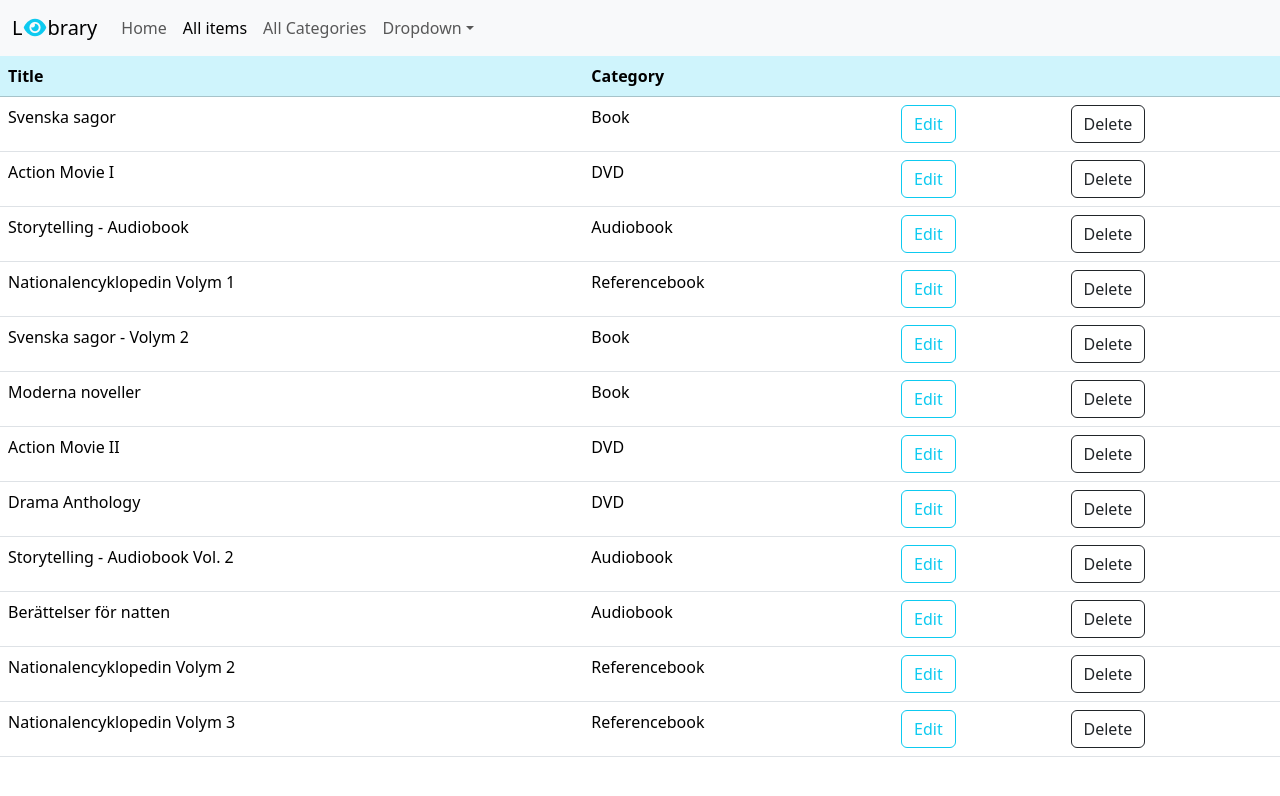
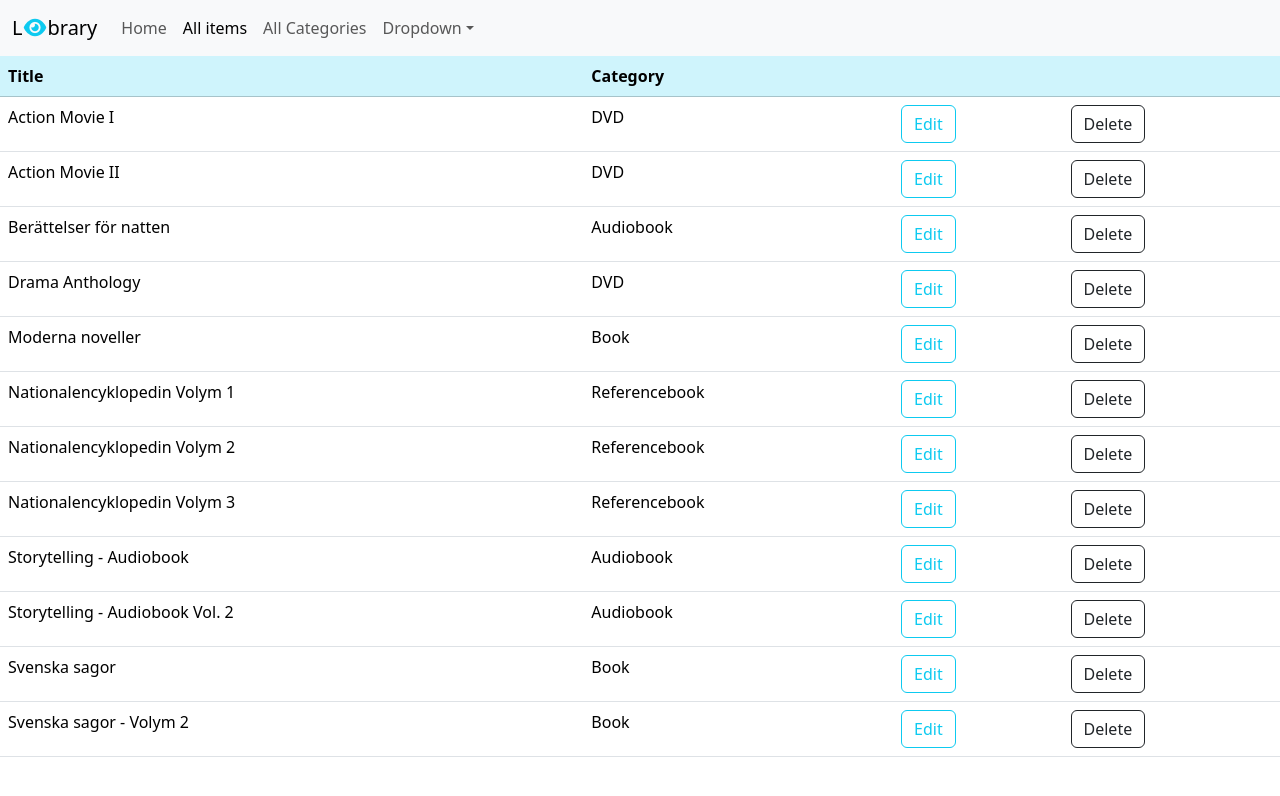
Before and after one commit to Socias93/leyebrary, a React (Vite) app: page /all/items in a window 1280 px wide. Shown: the top 796 px of the page. Built offline with nearby package versions, Linux system fonts and the light colour scheme.

Commit message:
sorting on title an category fixed

```diff
--- a/src/pages/items/AllItemsPage.tsx
+++ b/src/pages/items/AllItemsPage.tsx
@@ -1,24 +1,19 @@
-import { JSX, useState } from "react";
-import { BaseItem, deleteItem, getItems } from "../../services/fakeItemService";
+import { useState } from "react";
+import { deleteItem, getItems } from "../../services/fakeItemService";
 import { useNavigate } from "react-router-dom";
-import { th } from "zod/locales";
 import _ from "lodash";
+import { Columns } from "../utils";
 
-interface TextColumn {
+export interface SortColumn {
   path: string;
-  label: string;
+  order: "asc" | "desc";
 }
 
-interface ContentColumn {
-  key: string;
-  content: (item: BaseItem) => JSX.Element;
-}
-
-type Columns = TextColumn | ContentColumn;
+const SORT_ITEM: SortColumn = { path: "title", order: "asc" };
 
 function AllItemsPage() {
   const [items, setItems] = useState(getItems());
-  const [sortColumn, setSortColumn] = useState();
+  const [sortColumn, setSortColumn] = useState(SORT_ITEM);
   const navigate = useNavigate();
 
   function handleDelete(id: string) {
@@ -26,6 +21,8 @@ function AllItemsPage() {
     setItems(newItem);
     deleteItem(id);
   }
+
+  const sortedItems = _.orderBy(items, sortColumn.path, sortColumn.order);
 
   const columns: Columns[] = [
     {
@@ -60,6 +57,16 @@ function AllItemsPage() {
     },
   ];
 
+  function handleSort(path: string) {
+    if (sortColumn.path === path) {
+      sortColumn.order = sortColumn.order === "asc" ? "desc" : "asc";
+    } else {
+      sortColumn.path = path;
+      sortColumn.order = "asc";
+    }
+    setSortColumn({ ...sortColumn });
+  }
+
   return (
     <>
       <table className="table">
@@ -67,7 +74,10 @@ function AllItemsPage() {
           <tr>
             {columns.map((column) =>
               "path" in column ? (
-                <th scope="col" key={column.path}>
+                <th
+                  onClick={() => handleSort(column.path)}
+                  scope="col"
+                  key={column.path}>
                   {column.label}
                 </th>
               ) : (
@@ -77,7 +87,7 @@ function AllItemsPage() {
           </tr>
         </thead>
         <tbody>
-          {items.map((item) => (
+          {sortedItems.map((item) => (
             <tr key={item._id}>
               {columns.map((column) =>
                 "path" in column ? (
```
Also changed, not shown: src/pages/utils.ts (+14 -0 lines).
